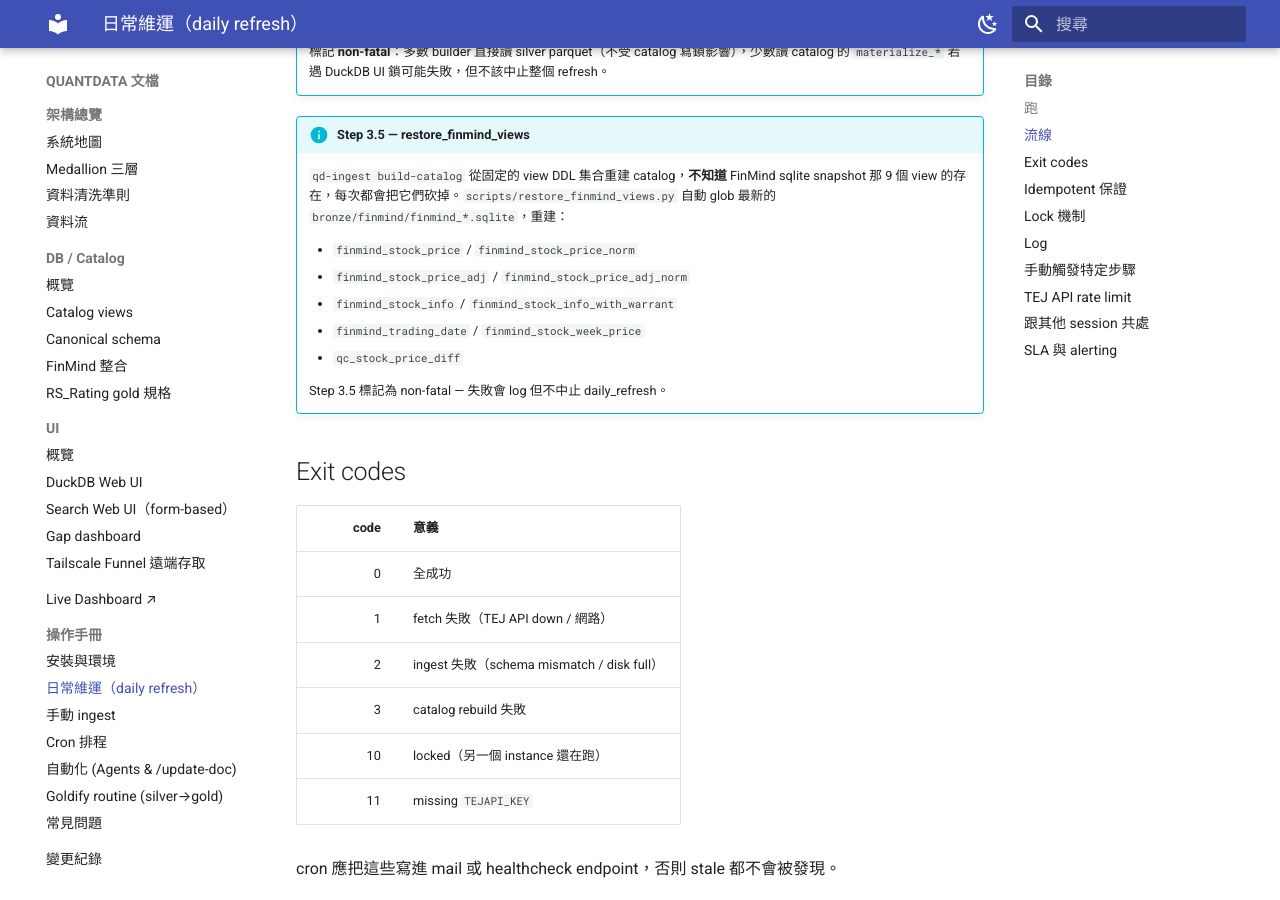
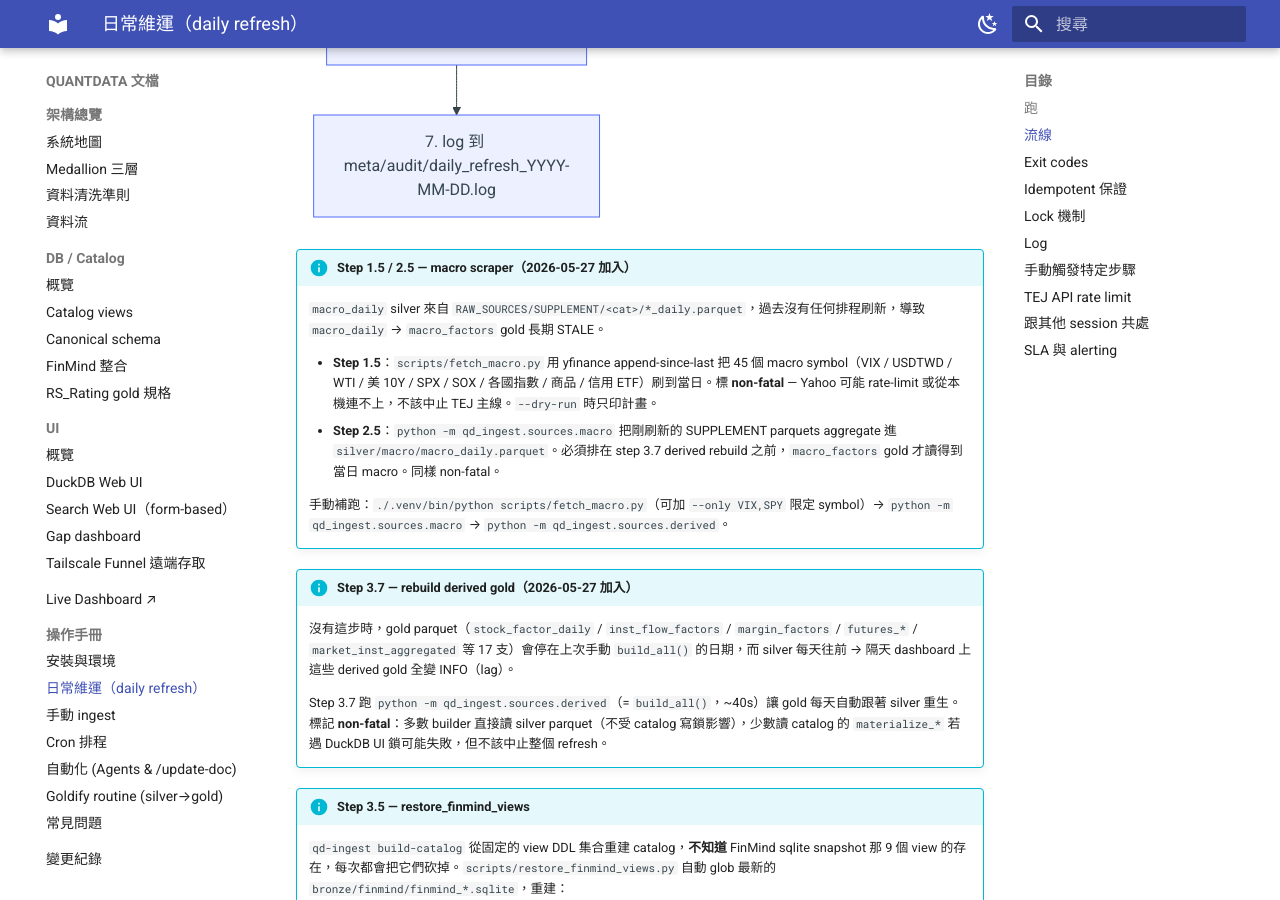
Before and after one commit to gsinvest017-ai/gs-scraper, an MkDocs documentation site: the page built from docs-site/ops/daily-refresh.md, in a window 1280 px wide and 900 px high, scrolled down 2024 px. Built offline with MkDocs 1.6.1 and Material for MkDocs 9.7.7, drawn with Linux system fonts in a browser that asks for light colours.

Commit message:
M4b: docs + dashboard — macro scraper, OK=30→32
changelog + ops/daily-refresh.md (mermaid L35/L45 + macro info box);
progress doc completion log; gap dashboard regen (macro_daily/macro_factors
STALE→OK). mkdocs --strict PASS.

Co-Authored-By: Claude Opus 4.7 <noreply@anthropic.com>

````diff
--- a/docs-site/ops/daily-refresh.md
+++ b/docs-site/ops/daily-refresh.md
@@ -17,15 +17,26 @@ flowchart TB
     L1["1. flock /tmp/quantdata_daily_refresh.lock<br/>防重入"]
     L2["2. 從 fish universal vars 載入 TEJAPI_KEY/BASE<br/>(若 unset)"]
     L3["3. fetch_tej.py --table all --append-since-silver<br/>CSV → bronze + silver delta"]
+    L35["3b. fetch_macro.py (yfinance, 45 symbols)<br/>SUPPLEMENT/*_daily.parquet（non-fatal）"]
     L4["4. qd-ingest tej-{stock,inst-stock,margin}<br/>silver bars/flows"]
+    L45["4b. python -m qd_ingest.sources.macro<br/>SUPPLEMENT → silver/macro/macro_daily.parquet"]
     L5["5. qd-ingest build-catalog<br/>(staging swap 若 UI lock 還在)"]
     L55["5.5 restore_finmind_views.py<br/>還原被 build-catalog 砍掉的 finmind_* + qc views"]
     L57["5.7 python -m qd_ingest.sources.derived<br/>重生全部 gold parquet (silver→gold)"]
     L6["6. gap_report.py --format all<br/>更新 docs/gap_dashboard.html + docs-site/ mirror"]
     L7["7. log 到 meta/audit/daily_refresh_YYYY-MM-DD.log"]
 
-    L1 --> L2 --> L3 --> L4 --> L5 --> L55 --> L57 --> L6 --> L7
+    L1 --> L2 --> L3 --> L35 --> L4 --> L45 --> L5 --> L55 --> L57 --> L6 --> L7
 ```
+
+!!! info "Step 1.5 / 2.5 — macro scraper（2026-05-27 加入）"
+
+    `macro_daily` silver 來自 `RAW_SOURCES/SUPPLEMENT/<cat>/*_daily.parquet`，過去沒有任何排程刷新，導致 `macro_daily` → `macro_factors` gold 長期 STALE。
+
+    - **Step 1.5**：`scripts/fetch_macro.py` 用 yfinance append-since-last 把 45 個 macro symbol（VIX / USDTWD / WTI / 美 10Y / SPX / SOX / 各國指數 / 商品 / 信用 ETF）刷到當日。標 **non-fatal** — Yahoo 可能 rate-limit 或從本機連不上，不該中止 TEJ 主線。`--dry-run` 時只印計畫。
+    - **Step 2.5**：`python -m qd_ingest.sources.macro` 把剛刷新的 SUPPLEMENT parquets aggregate 進 `silver/macro/macro_daily.parquet`。必須排在 step 3.7 derived rebuild 之前，`macro_factors` gold 才讀得到當日 macro。同樣 non-fatal。
+
+    手動補跑：`./.venv/bin/python scripts/fetch_macro.py`（可加 `--only VIX,SPY` 限定 symbol）→ `python -m qd_ingest.sources.macro` → `python -m qd_ingest.sources.derived`。
 
 !!! info "Step 3.7 — rebuild derived gold（2026-05-27 加入）"
 
````
Also changed, not shown: docs-site/changelog.md (+12 -0 lines), docs/gap_dashboard.html (+5 -5 lines), docs/progress-macro-scraper.md (+33 -5 lines), 2 other files.
